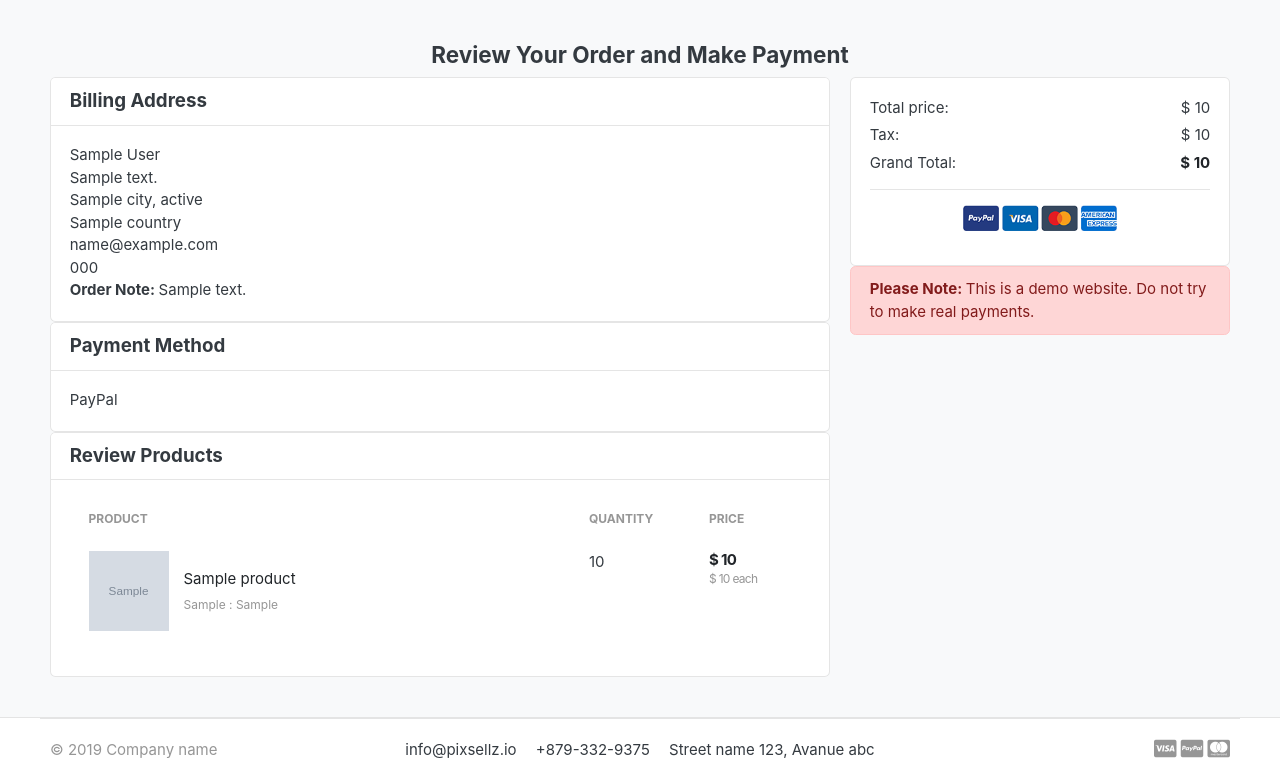
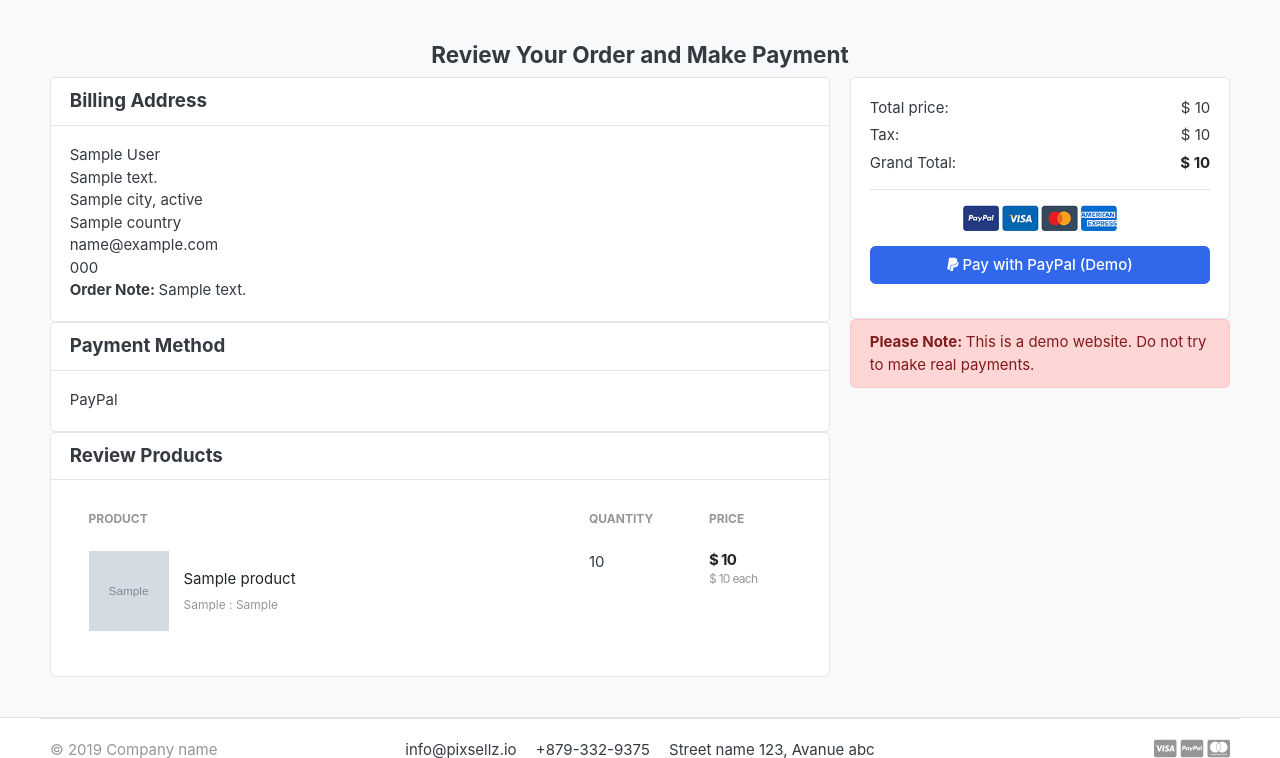
Before and after one commit to farhadmonavar/advanced_django_ecommerce, a Django app: template templates/orders/payments.html in a window 1280 px wide. Shown: the part 79-837 px from the top of the page. Run offline with Django 3.2, Linux system fonts and the light colour scheme; the template is opened without the code that fills it: most values are stand-ins (such as "Sample title", 1, 10 or a date in 2020); grey boxes marked "Sample" are stand-in pictures; some libraries are stand-ins or nearby versions; some web fonts are replaced.

Commit message:
feat(payments): implement simulated PayPal payment for demo checkout

```diff
--- a/templates/base.html
+++ b/templates/base.html
@@ -29,6 +29,8 @@
     <!-- custom javascript -->
     <script src="{% static 'js/script.js' %}" type="text/javascript"></script>
 
+    <!-- PayPal Script -->
+
     <script type="text/javascript">
         /// some script
 
--- a/templates/orders/payments.html
+++ b/templates/orders/payments.html
@@ -112,9 +112,11 @@
                             </p>
 
 
-                            <div id="paypal-button-container">
-                                <!-- PayPal Button Will Load -->
-                            </div>
+                            <button id="demo-pay-btn" class="btn btn-primary btn-block">
+                                <i class="fab fa-paypal"></i> Pay with PayPal (Demo)
+                            </button>
+
+                            <div id="payment-message" class="mt-3"></div>
 
                         </div> <!-- card-body.// -->
                     </div> <!-- card.// -->
@@ -155,59 +157,53 @@
         var csrftoken = getCookie('csrftoken');
         var orderID = "{{order.order_number}}"
         var payment_method = 'PayPal'
-        var redirect_url = "{% url 'order_complete' %}"
+        var redirect_url = ""
         // Render the PayPal button into #paypal-button-container
-        paypal.Buttons({
 
-            style: {
-                color: 'blue',
-                shape: 'rect',
-                label: 'pay',
-                height: 40
-            },
+        document.getElementById("demo-pay-btn").addEventListener("click", function () {
 
-            // Set up the transaction
-            createOrder: function (data, actions) {
-                return actions.order.create({
-                    purchase_units: [{
-                        amount: {
-                            value: amount,
-                        }
-                    }]
-                });
-            },
+            const button = this;
+            const message = document.getElementById("payment-message");
 
-            // Finalize the transaction
-            onApprove: function (data, actions) {
-                return actions.order.capture().then(function (details) {
-                    // Show a success message to the buyer
-                    console.log(details);
-                    sendData();
+            button.disabled = true;
+            button.innerHTML = "Processing Payment...";
 
-                    function sendData() {
+            setTimeout(function () {
+
+                message.innerHTML = `
+            <div class="alert alert-success">
+                <strong>Demo Payment Successful!</strong><br>
+                No real PayPal transaction was processed.
+            </div>
+        `;
+
                 fetch(url, {
                     method: "POST",
                     headers: {
-                                "Content-type": "application/json",
+                        "Content-Type": "application/json",
                         "X-CSRFToken": csrftoken,
                     },
                     body: JSON.stringify({
                         orderID: orderID,
-                                transID: details.id,
+                        transID: "DEMO-" + Date.now(),
                         payment_method: payment_method,
-                                status: details.status,
+                        status: "COMPLETED",
                     }),
                 })
-                            .then((response) => response.json())
-                            .then((data) => {
-                                window.location.href = redirect_url + '?order_number=' + data.order_number + '&payment_id=' + data.transID;
+                    .then(response => response.json())
+                    .then(data => {
+                        window.location.href =
+                            redirect_url +
+                            "?order_number=" +
+                            data.order_number +
+                            "&payment_id=" +
+                            data.transID;
                     });
-                    }
+
+            }, 2000);
+
         });
-            }
 
-
-        }).render('#paypal-button-container');
     </script>
 
 {% endblock %}
```
Lines whose indentation alone changed are shown as unchanged.
